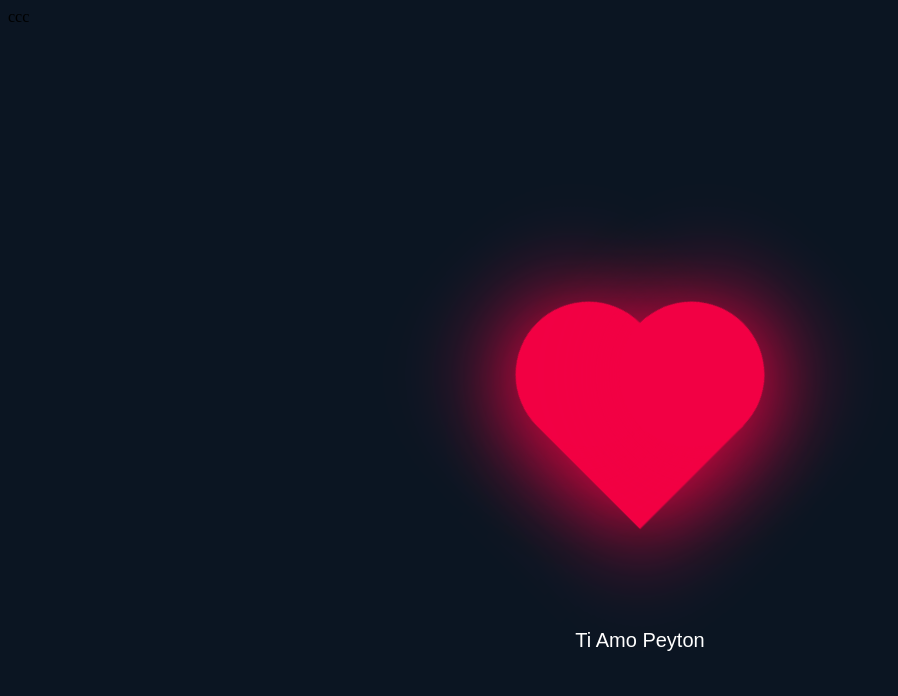
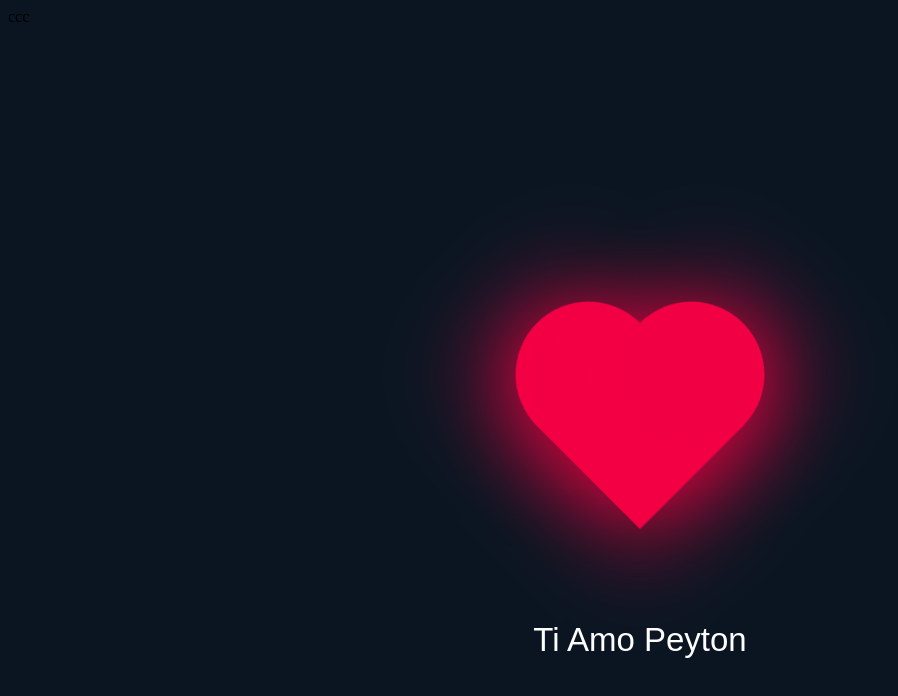
Before and after one commit to nablaFox/nablaFox.github.io, a plain HTML site: page index.html in a window 1280 px wide. Shown: the whole page, without its empty margins (0-898 px from the left). Drawn offline with Linux system fonts and the light colour scheme; a web font is replaced by a local one.

Commit message:
Update style1.css

```diff
--- a/style1.css
+++ b/style1.css
@@ -5,7 +5,7 @@ body {
 p {
     color: white;
     font-family: "Romantic", sans-serif;
-    font-size: 20px;
+    font-size: 33px;
     margin: 0;
     position: absolute;
     top: 80%;
```
